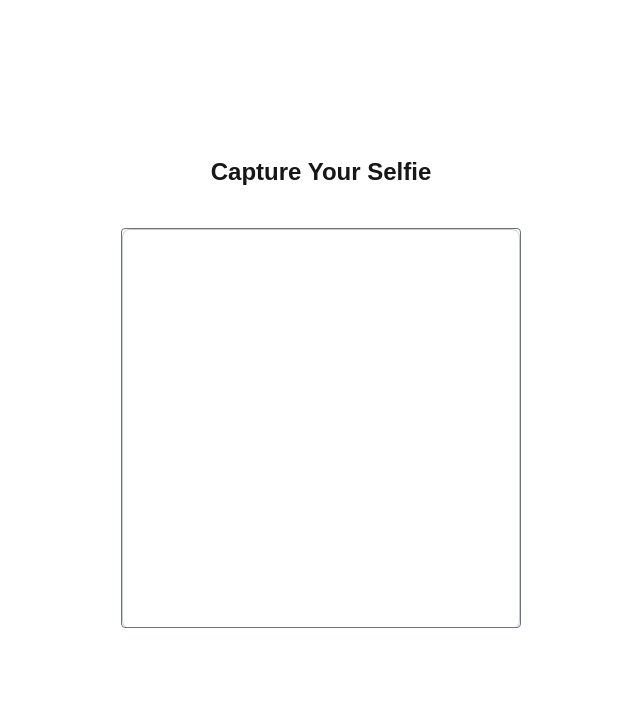
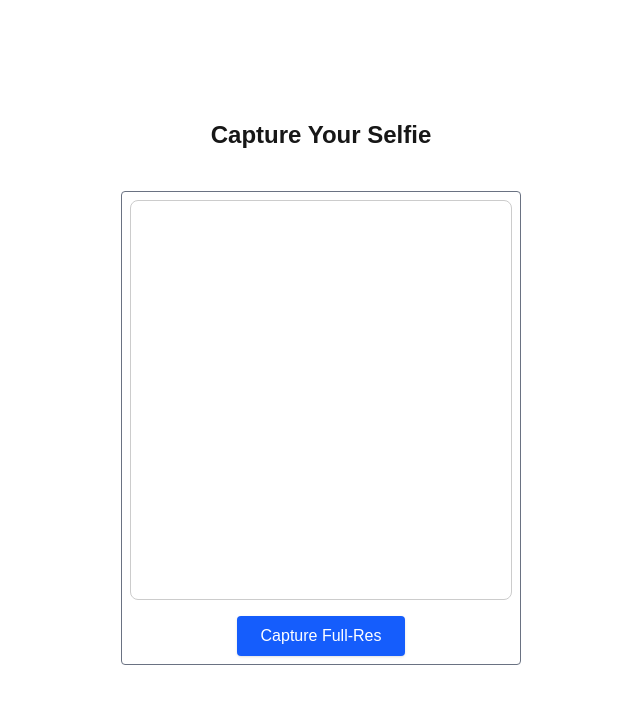
Before and after one commit to saifkazi25/comic-cover-generator, a Next.js app: page /comic/selfie in a window 1280 px wide. Shown: the top 704 px of the page, without its empty margins (319-959 px from the left). Built offline with nearby package versions, Linux system fonts and the light colour scheme; no server answers.

Commit message:
capture button added

```diff
--- a/app/comic/selfie/page.tsx
+++ b/app/comic/selfie/page.tsx
@@ -49,9 +49,9 @@ export default function SelfiePage() {
     <div className="flex flex-col items-center justify-center min-h-screen gap-6 p-8">
       <h2 className="text-2xl font-bold mb-4">Capture Your Selfie</h2>
 
-      {/* Webcam */}
+      {/* Webcam + Capture Button */}
       {!preview && (
-        <div className="w-[400px] h-[400px] rounded overflow-hidden mb-4 border border-gray-500">
+        <div className="w-[400px] rounded mb-4 border border-gray-500 p-2">
           <WebcamWrapper onCapture={handleCapture} disabled={uploading} />
         </div>
       )}
@@ -68,10 +68,7 @@ export default function SelfiePage() {
             <p className="text-sm text-gray-600 mt-2">Uploading selfie…</p>
           ) : (
             <button
-              onClick={() => {
-                /* if you wanted a “retake” button */
-                setPreview(null);
-              }}
+              onClick={() => setPreview(null)}
               className="mt-2 px-4 py-2 bg-red-600 text-white rounded"
             >
               Retake
```
